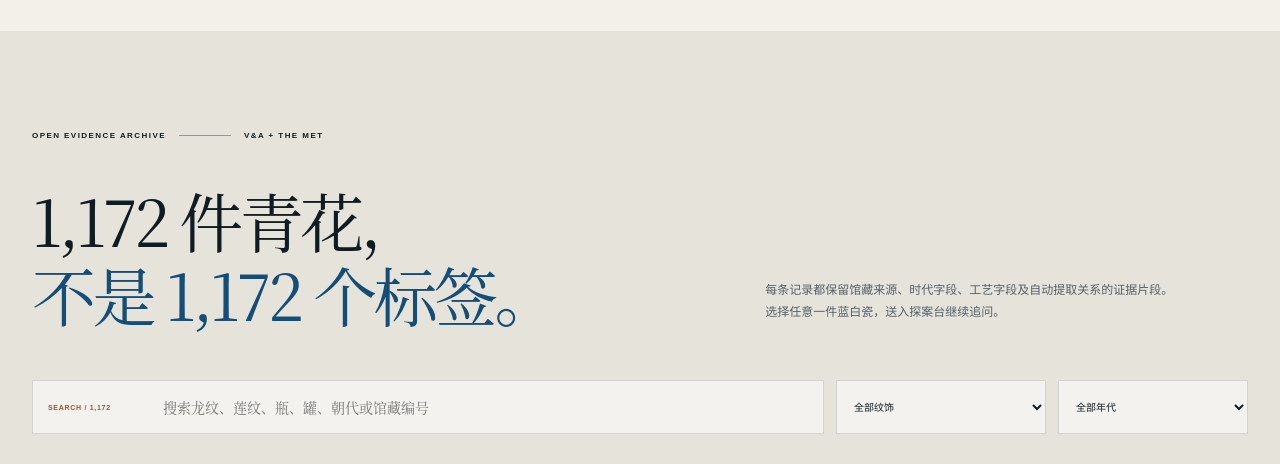
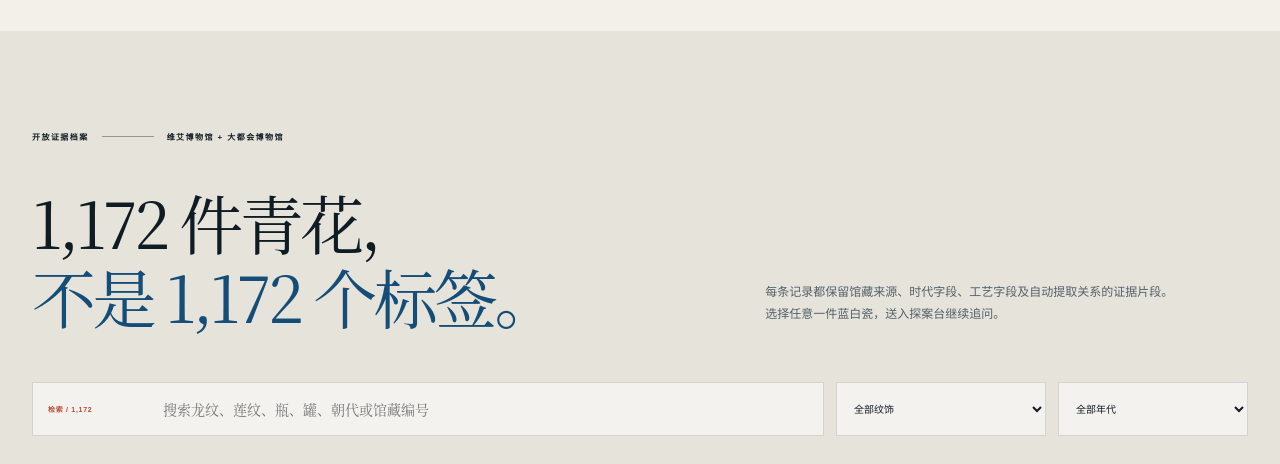
Before and after one commit to dAm0825/museum-trace, a Next.js app: page / in a window 1280 px wide. Shown: the part 4080-4544 px from the top of the page. Built offline with nearby package versions, Linux system fonts and the light colour scheme; grey boxes are pictures that could not be loaded.

Commit message:
feat: localize all artifact labels and evidence UI in Chinese

```diff
--- a/components/blue-white-archive.tsx
+++ b/components/blue-white-archive.tsx
@@ -123,9 +123,9 @@ export function BlueWhiteArchive({ stats }: ArchiveProps) {
     <section className="archive-section" id="archive">
       <div className="archive-header">
         <div className="section-label">
-          <span>OPEN EVIDENCE ARCHIVE</span>
+          <span>开放证据档案</span>
           <i />
-          <span>V&A + THE MET</span>
+          <span>维艾博物馆 + 大都会博物馆</span>
         </div>
         <div>
           <h2>
@@ -142,7 +142,7 @@ export function BlueWhiteArchive({ stats }: ArchiveProps) {
 
       <div className="archive-controls">
         <label className="archive-search">
-          <span>SEARCH / {resultTotal.toLocaleString("zh-CN")}</span>
+          <span>检索 / {resultTotal.toLocaleString("zh-CN")}</span>
           <input
             type="search"
             value={query}
```
